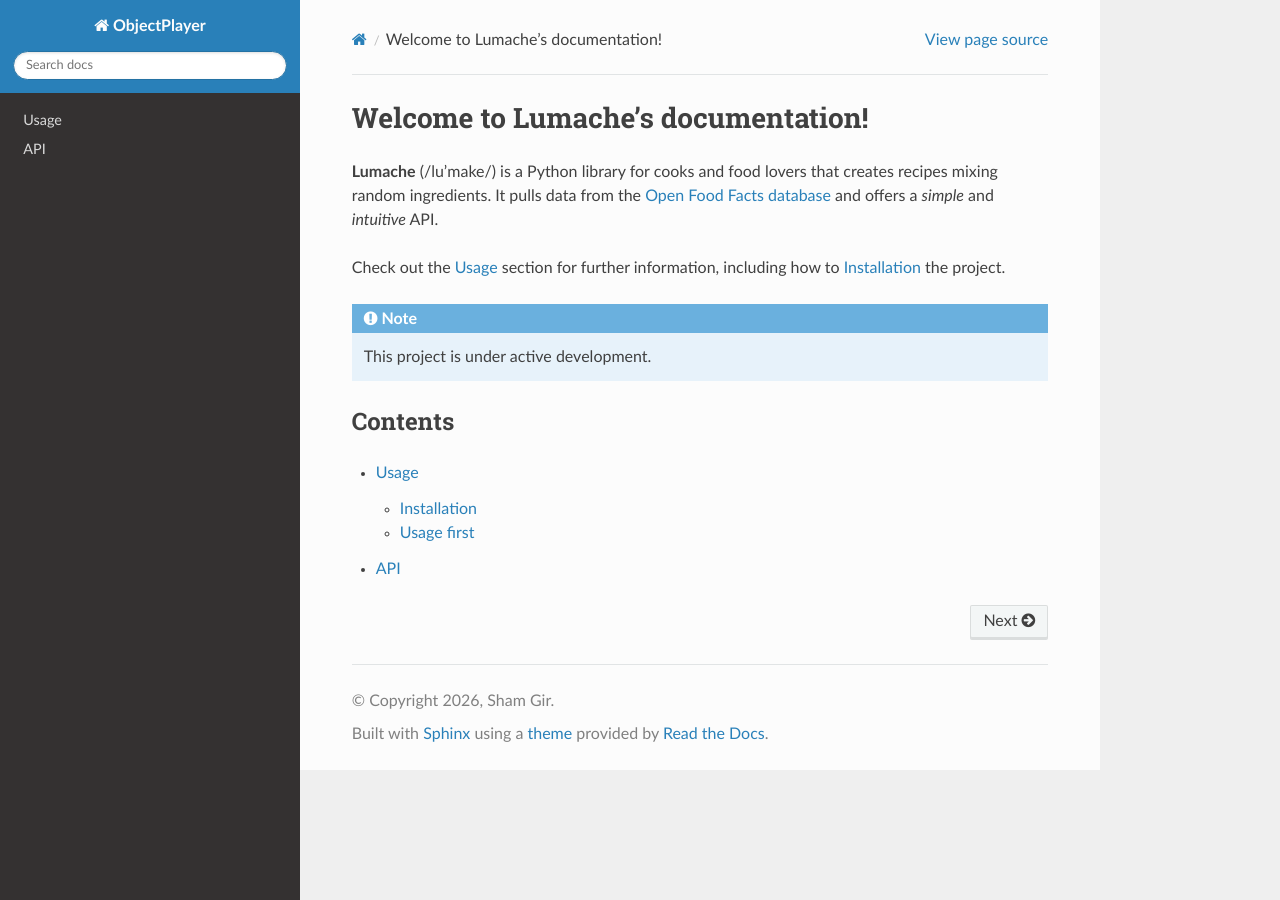
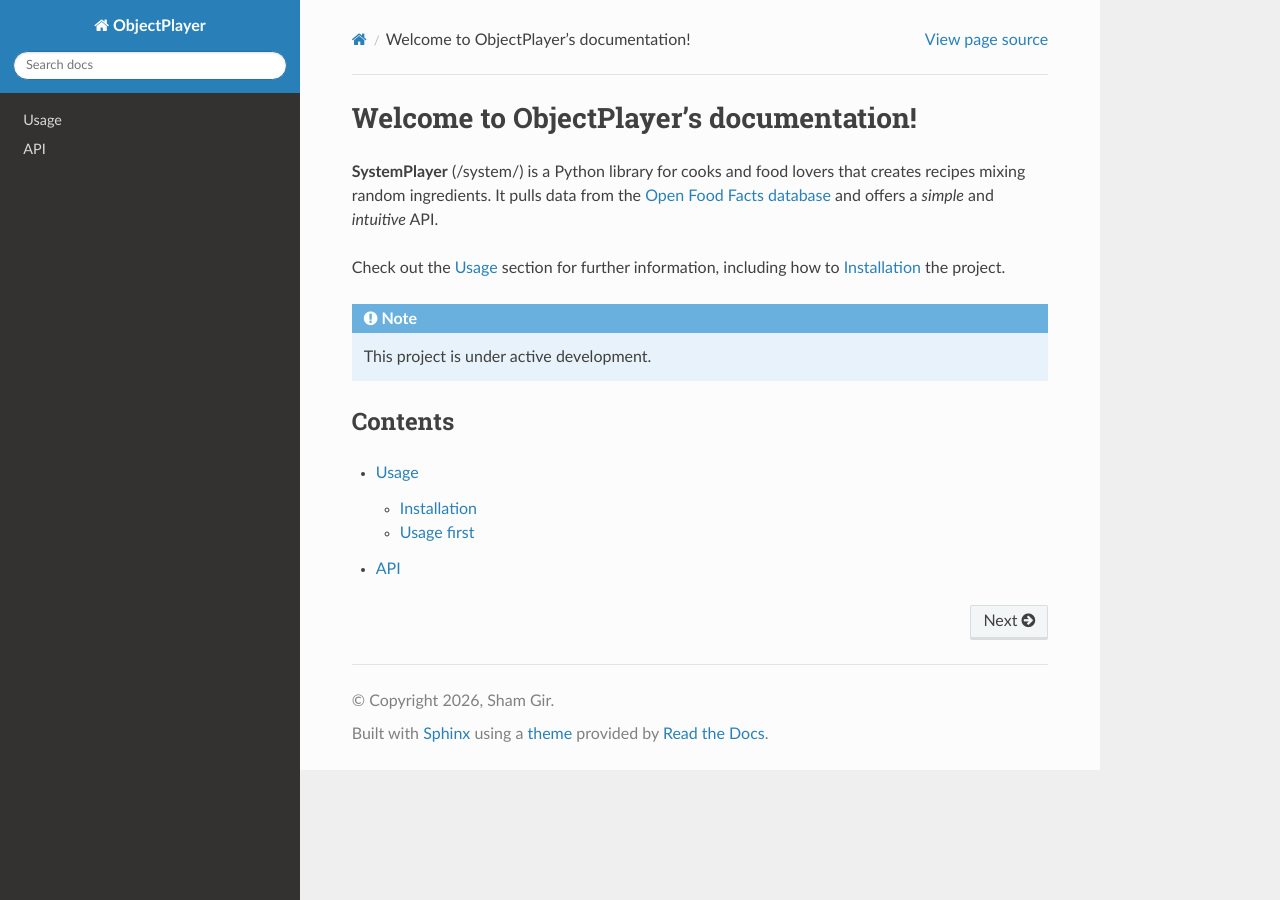
Before and after one commit to ShamGir/objectplayer-testing-doc-2, a Sphinx documentation site: the page built from docs/source/index.rst, in a window 1280 px wide. Built offline with Sphinx 7.4.7 and the Read the Docs theme 3.1.0, drawn with Linux system fonts in a browser that asks for light colours.

Commit message:
files updated

```diff
--- a/docs/source/api.rst
+++ b/docs/source/api.rst
@@ -4,4 +4,4 @@
 .. autosummary::
    :toctree: generated
 
-   lumache
+   system
--- a/docs/source/index.rst
+++ b/docs/source/index.rst
@@ -1,7 +1,7 @@
-Welcome to Lumache's documentation!
+Welcome to ObjectPlayer's documentation!
 ===================================
 
-**Lumache** (/lu'make/) is a Python library for cooks and food lovers
+**SystemPlayer** (/system/) is a Python library for cooks and food lovers
 that creates recipes mixing random ingredients.
 It pulls data from the `Open Food Facts database <https://world.openfoodfacts.org/>`_
 and offers a *simple* and *intuitive* API.
--- a/lumache.py
+++ b/objectplayer.py
@@ -1,5 +1,5 @@
 """
-Lumache - Python library for cooks and food lovers.
+Objectplayer - Python library for cooks and food lovers.
 """
 
 __version__ = "0.1.0"
--- a/pyproject.toml
+++ b/pyproject.toml
@@ -3,6 +3,6 @@
 build-backend = "flit_core.buildapi"
 
 [project]
-name = "lumache"
-authors = [{name = "Graziella", email = "graziella@lumache"}]
+name = "objectplayer"
+authors = [{name = "Sham Gir", email = "sham@objectplayer.com"}]
 dynamic = ["version", "description"]
```
